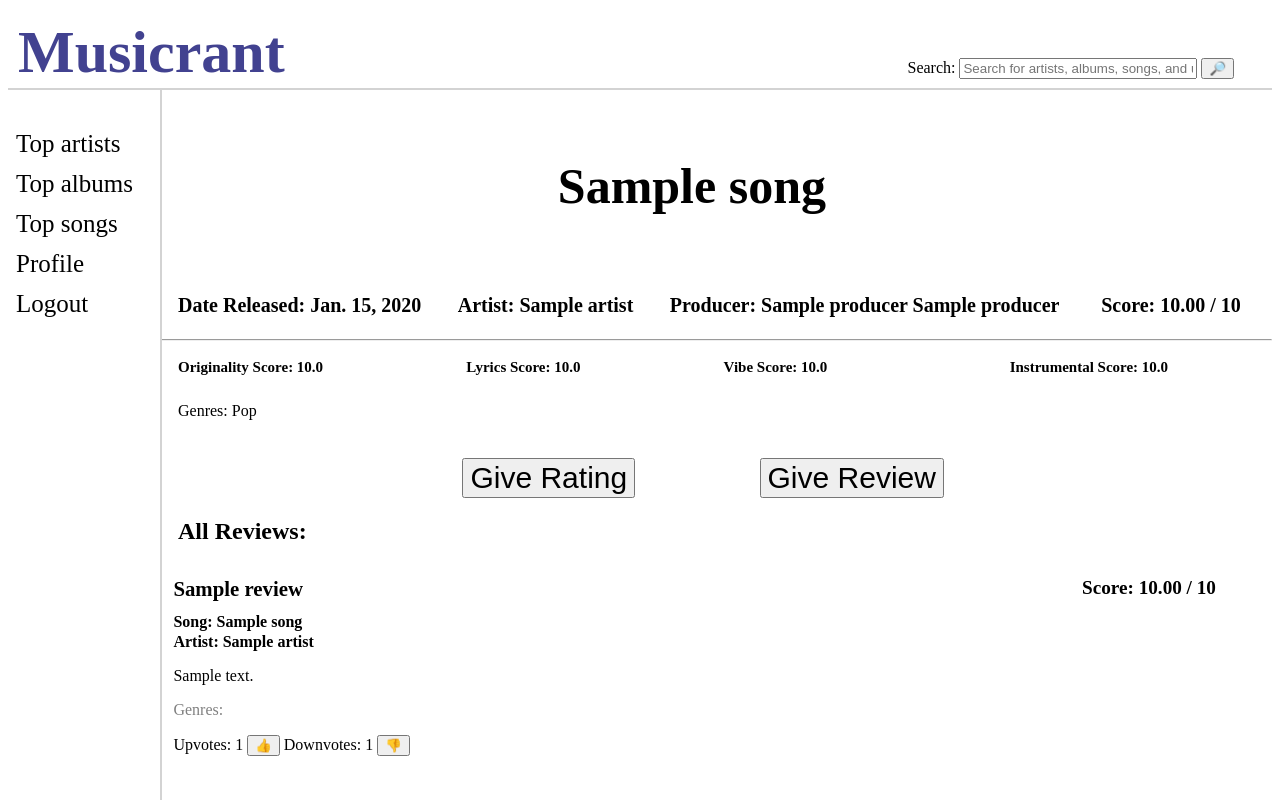
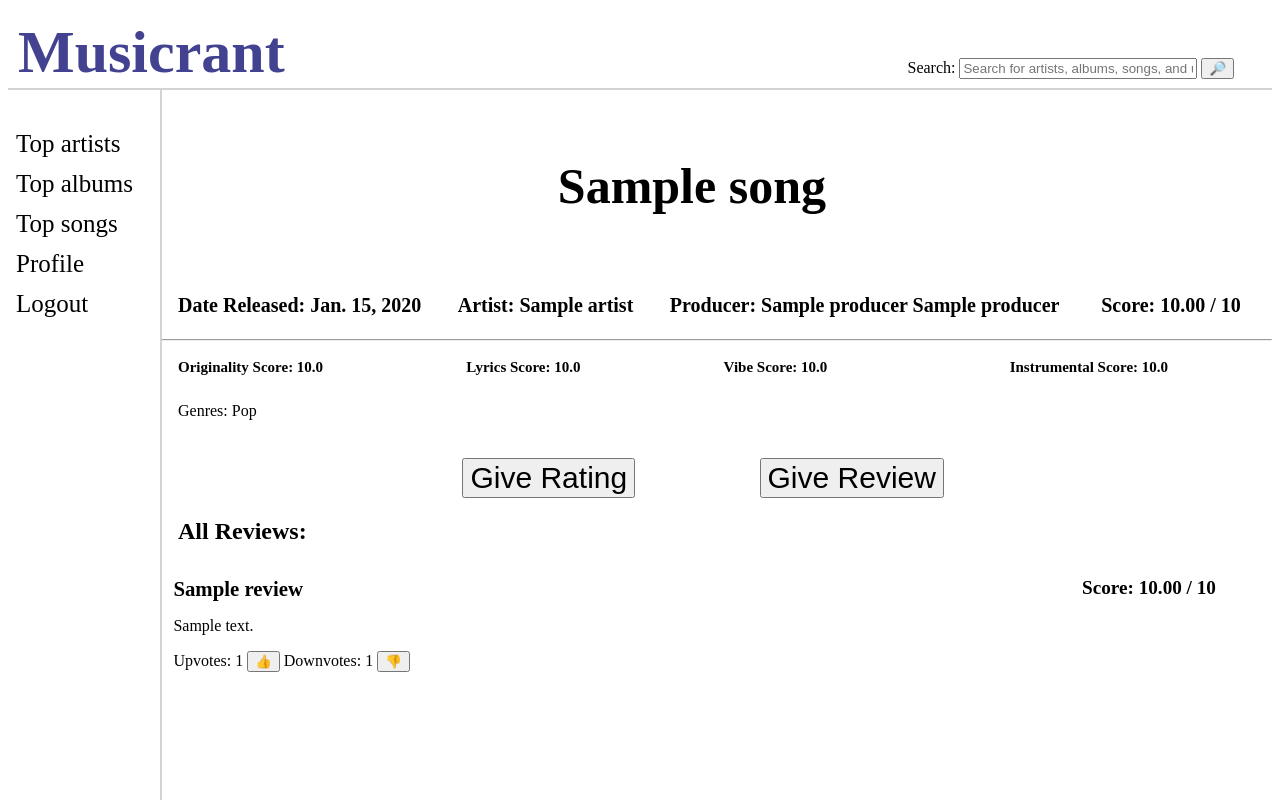
Before and after one commit to alexchchen/musicrant, a Django app: page /song/1 in a window 1280 px wide. Run offline with Django 4.2, Linux system fonts and the light colour scheme; a user stored in the database is signed in; tables that the repository leaves empty hold one stand-in row (values such as "Sample post").

Commit message:
minor changes to song page

```diff
--- a/471Project/MyProject/FirstApp/templates/singleSong.html
+++ b/471Project/MyProject/FirstApp/templates/singleSong.html
@@ -220,20 +220,8 @@
           </div>
           <br />
           <br />
-          <h4 id="reviewSongName">
-            Song: <a href="#" id="songLink">{{ review.song_id.name }}</a>
-          </h4>
-          <h4 id="reviewArtistName">
-            Artist: <a href="#" id="artistLink">{{ review.song_id.artist_id.name }}</a>
-          </h4>
           <p id="reviewBody">
             {{ review.body }}
-          </p>
-          <p id="genreParagraph">
-            Genres:
-            {% for genre in review.genres.all %}
-              {{ genre.get_genre_display }}{% if not forloop.last %}, {% endif %}
-            {% endfor %}
           </p>
           <label id="upvotesLabel">Upvotes: {{ review.upvotes }}</label>
           <button id="upButton" type="button">👍</button>
```
